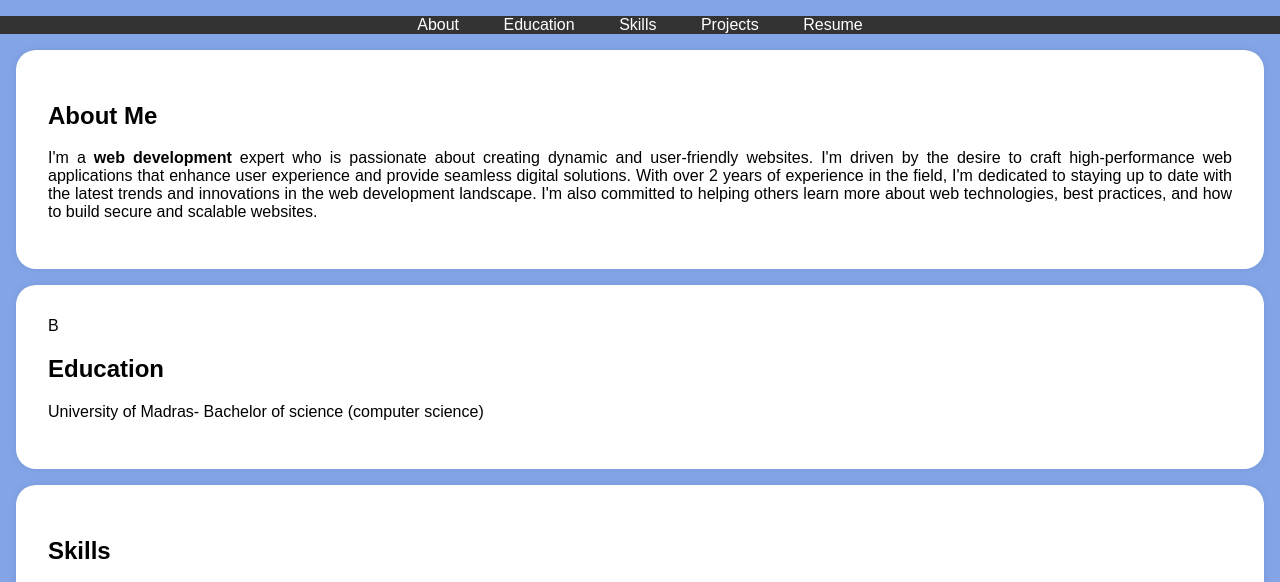
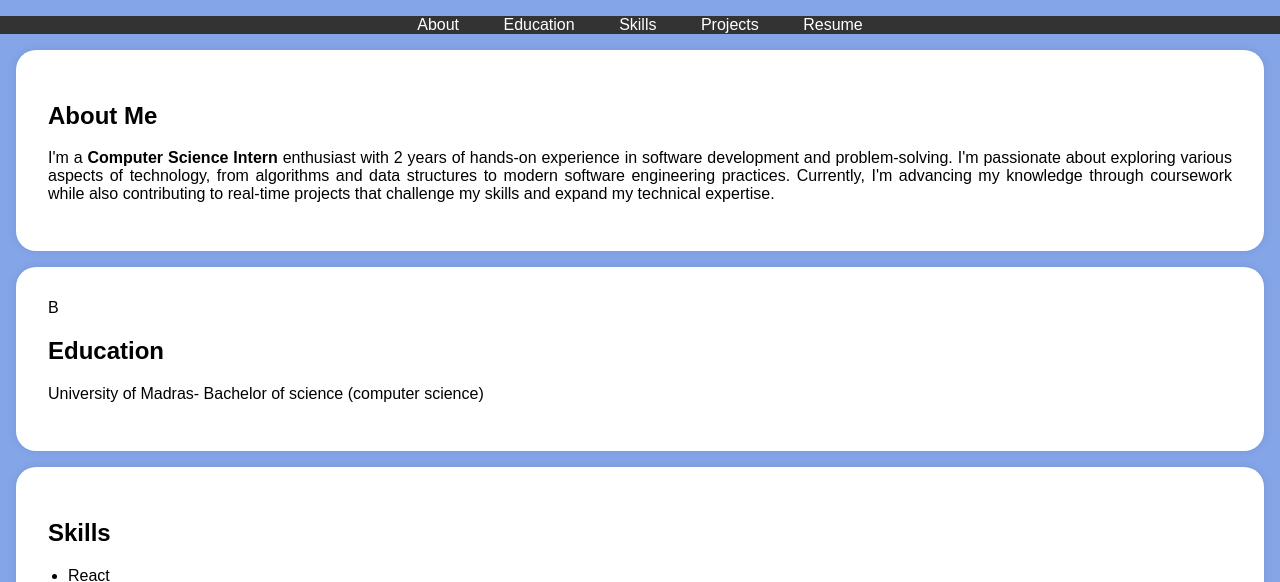
Before and after one commit to priya-0904/digital-portfolio, a plain HTML site: page index.html in a window 1280 px wide. Shown: the part 197-779 px from the top of the page. Drawn offline with Linux system fonts and the light colour scheme.

Commit message:
Add files via upload

```diff
--- a/index.html
+++ b/index.html
@@ -115,13 +115,11 @@
     <section id="about">
         <div class="section-content">
             <h2>About Me</h2>
-            <p>I'm a <b>web development</b> expert who is passionate about creating dynamic and user-friendly websites.
-                I'm driven by the desire to craft high-performance web applications that enhance user experience and provide
-                 seamless digital solutions. With over 2 years of experience in the field, I'm dedicated to staying up to date
-                 with the latest trends and innovations in the
-                 web development landscape. I'm also committed to helping others learn more about web technologies,
-                 best practices, and how to build secure and scalable websites.</p>
-
+          <p>I'm a <b>Computer Science Intern</b> enthusiast with 2 years of hands-on experience in software
+                   development and problem-solving. I'm passionate about exploring various aspects of technology,
+                   from algorithms and data structures to modern software engineering practices. Currently,
+                   I'm advancing my knowledge through coursework while also contributing to real-time
+                   projects that challenge my skills and expand my technical expertise.</p>
         </div>
     </section>
 
```
